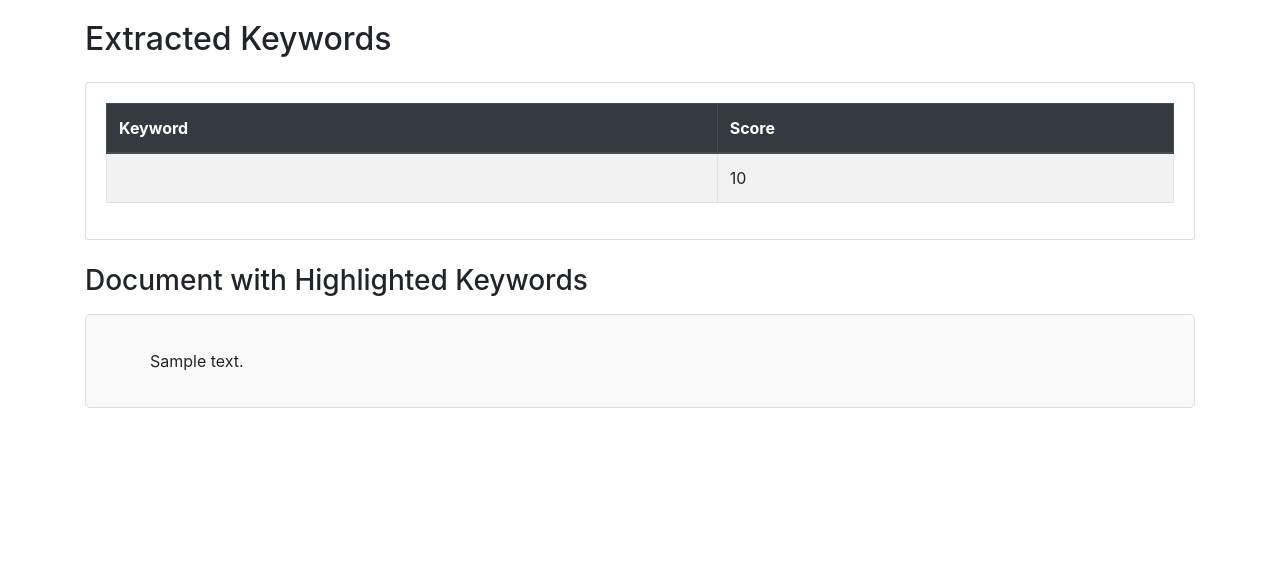
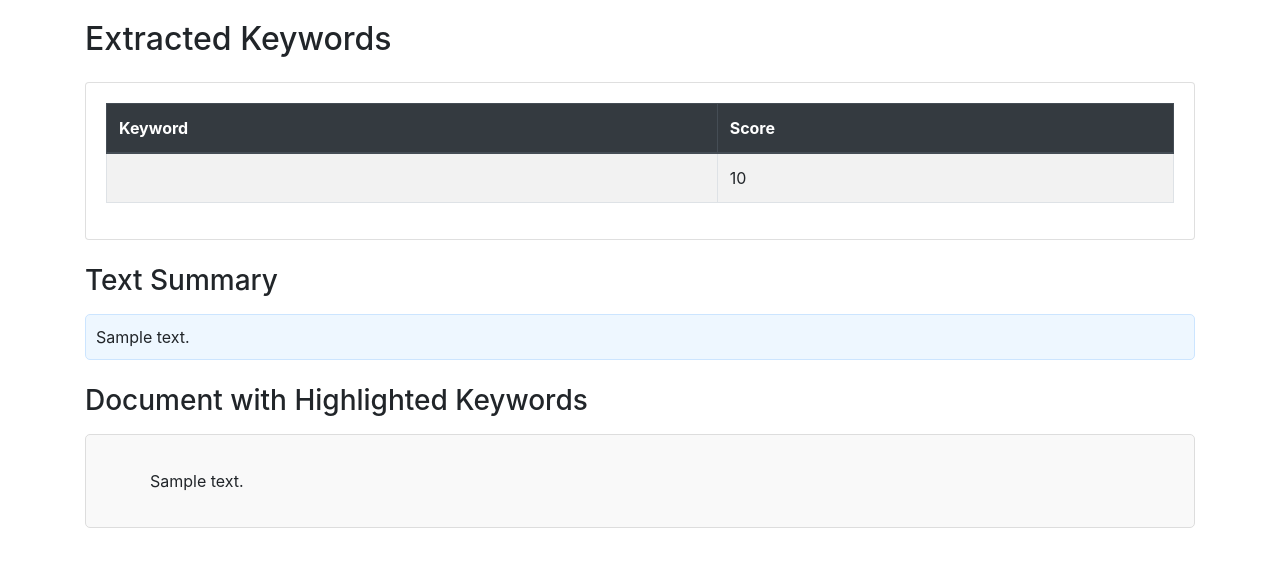
Before and after one commit to BuiMinhDuc22bi/NLP_Minor_Project_group17, a Flask app: template NLP-key-extraction/templates/keywords.html in a window 1280 px wide. Shown: the top 567 px of the page. Run offline with Flask 3, Linux system fonts and the light colour scheme; the template is opened without the code that fills it: most values are stand-ins (such as "Sample title", 1, 10 or a date in 2020); parts of the project's set-up code (start-up, migrations or seed data) failed here and were passed over; some libraries are stand-ins or nearby versions.

Commit message:
new update

```diff
--- a/NLP-key-extraction/templates/keywords.html
+++ b/NLP-key-extraction/templates/keywords.html
@@ -20,6 +20,12 @@
             padding: 10px;
             border-radius: 5px;
             border: 1px solid #ddd;
+        }
+        .summary-text {
+            background-color: #eef7ff;
+            padding: 10px;
+            border-radius: 5px;
+            border: 1px solid #cce5ff;
         }
     </style>
 </head>
@@ -49,6 +55,12 @@
             </div>
         </div>
 
+        <!-- Text Summary Section -->
+        <h3 class="mt-4 mb-3">Text Summary</h3>
+        <div class="summary-text">
+            {{ summary }}
+        </div>
+
         <!-- Document with Highlighted Keywords -->
         <h3 class="mt-4 mb-3">Document with Highlighted Keywords</h3>
         <div class="highlighted-text">
@@ -57,7 +69,7 @@
 
     </div>
 
-    <!-- Optional JavaScript; choose one of the two! -->
+    <!-- Optional JavaScript -->
     <script src="https://code.jquery.com/jquery-3.5.1.slim.min.js"></script>
     <script src="https://cdn.jsdelivr.net/npm/@popperjs/core@2.5.3/dist/umd/popper.min.js"></script>
     <script src="https://maxcdn.bootstrapcdn.com/bootstrap/4.5.2/js/bootstrap.min.js"></script>
```
Also changed, not shown: 2 other files.
